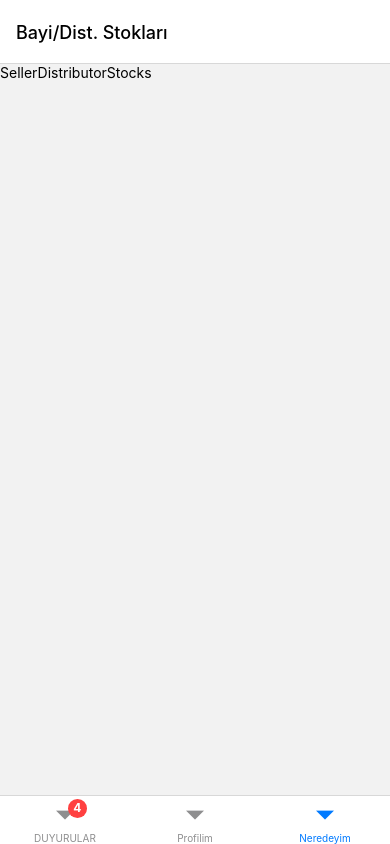
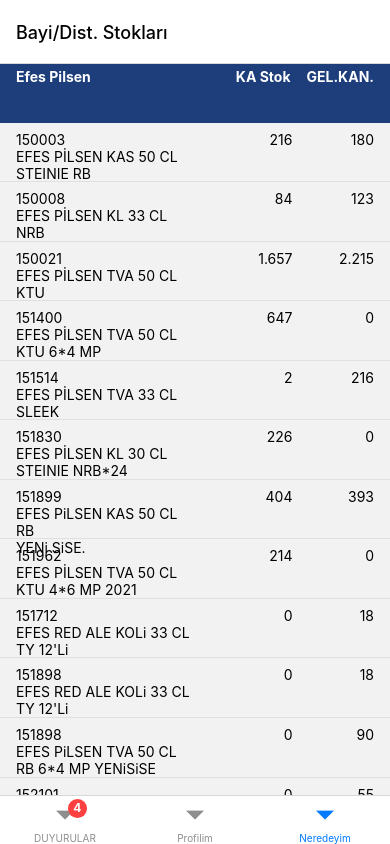
Before and after one commit to Ardaerenylcn/KA, a React Native app: screen /Neredeyim in a window 390 px wide. Built offline with nearby package versions, Linux system fonts and the light colour scheme.

Commit message:
git commit -m "Create SellerDistributorStockHeader SellerDistributorStockBody and sellerPage screens"

```diff
--- a/Screens/SellerDistributorStocks.js
+++ b/Screens/SellerDistributorStocks.js
@@ -1,12 +1,188 @@
-import { View, Text } from 'react-native';
-import React from 'react';
+import {
+	View,
+	ScrollView,
+	TouchableOpacity,
+	StyleSheet,
+	Image,
+} from 'react-native';
+import React, { useRef } from 'react';
+import SellerDistributorStockHeader from '../component/SellerDistributorStockComponents/SellerDistributorStockHeader';
+import SellerDistirbutorStockBody from '../component/SellerDistributorStockComponents/SellerDistirbutorStockBody';
+import colors from '../constants/colors';
 
 const SellerDistributorStocks = () => {
+	const scrollViewRef = useRef(null);
+
+	const handlePress = () => {
+		if (scrollViewRef.current) {
+			scrollViewRef.current.scrollTo({ x: 0, y: 0, animated: true });
+		}
+	};
+
 	return (
 		<View>
-			<Text>SellerDistributorStocks</Text>
+			<TouchableOpacity style={styles.floatingButton} onPress={handlePress}>
+				<Image
+					style={styles.tinyArrowLogo}
+					source={require('../assets/icons/ic-arrow-up.png')}
+				/>
+			</TouchableOpacity>
+
+			<ScrollView ref={scrollViewRef}>
+				<>
+					<SellerDistributorStockHeader product={'Efes Pilsen'} />
+					<SellerDistirbutorStockBody
+						productCode={'150003'}
+						productFullName={'EFES PİLSEN KAS 50 CL'}
+						type={'STEINIE RB'}
+						stock={216}
+						gelKan={180}
+					/>
+					<SellerDistirbutorStockBody
+						productCode={'150008'}
+						productFullName={'EFES PİLSEN KL 33 CL NRB'}
+						stock={84}
+						gelKan={123}
+					/>
+					<SellerDistirbutorStockBody
+						productCode={'150021'}
+						productFullName={'EFES PİLSEN TVA 50 CL'}
+						type={'KTU'}
+						stock={1.657}
+						gelKan={2.215}
+					/>
+					<SellerDistirbutorStockBody
+						productCode={'151400'}
+						productFullName={'EFES PİLSEN TVA 50 CL'}
+						type={'KTU 6*4 MP'}
+						stock={647}
+						gelKan={0}
+					/>
+					<SellerDistirbutorStockBody
+						productCode={'151514'}
+						productFullName={'EFES PİLSEN TVA 33 CL'}
+						type={'SLEEK'}
+						stock={2}
+						gelKan={216}
+					/>
+					<SellerDistirbutorStockBody
+						productCode={'151830'}
+						productFullName={'EFES PİLSEN KL 30 CL'}
+						type={'STEINIE NRB*24'}
+						stock={226}
+						gelKan={0}
+					/>
+					<SellerDistirbutorStockBody
+						productCode={'151899'}
+						productFullName={'EFES PiLSEN KAS 50 CL RB'}
+						type={'YENi SiSE.'}
+						stock={404}
+						gelKan={393}
+					/>
+					<SellerDistirbutorStockBody
+						productCode={'151962'}
+						productFullName={'EFES PİLSEN TVA 50 CL KTU 4*6 MP 2021'}
+						stock={214}
+						gelKan={0}
+					/>
+
+					<SellerDistirbutorStockBody
+						productCode={'151712'}
+						productFullName={"EFES RED ALE KOLi 33 CL TY 12'Li"}
+						stock={0}
+						gelKan={18}
+					/>
+					<SellerDistirbutorStockBody
+						productCode={'151898'}
+						productFullName={"EFES RED ALE KOLi 33 CL TY 12'Li"}
+						stock={0}
+						gelKan={18}
+					/>
+					<SellerDistirbutorStockBody
+						productCode={'151898'}
+						productFullName={'EFES PiLSEN TVA 50 CL RB 6*4 MP YENiSiSE'}
+						stock={0}
+						gelKan={90}
+					/>
+					<SellerDistirbutorStockBody
+						productCode={'152101'}
+						productFullName={'EFES PiLSEN FIÇI 50 L Miller Genuine Draft'}
+						stock={0}
+						gelKan={55}
+					/>
+					<SellerDistributorStockHeader product={'Miller Genuine Draft'} />
+					<SellerDistirbutorStockBody
+						productCode={'150137'}
+						productFullName={'MGD KL 33 CL NRB'}
+						stock={46}
+						gelKan={11}
+					/>
+					<SellerDistirbutorStockBody
+						productCode={'150138'}
+						productFullName={'MGD KL 33 CL NRB 4*6 MP'}
+						stock={3}
+						gelKan={0}
+					/>
+					<SellerDistirbutorStockBody
+						productCode={'150204'}
+						productFullName={'MGD TVA 50 CL KTU'}
+						stock={17}
+						gelKan={26}
+					/>
+					<SellerDistirbutorStockBody
+						productCode={'151420'}
+						productFullName={"MGD KL 50 CL NRB Beck's"}
+						stock={123}
+						gelKan={114}
+					/>
+					<SellerDistirbutorStockBody
+						productCode={'150284'}
+						productFullName={'BECKS KL 33 CL NRB'}
+						stock={30}
+						gelKan={21}
+					/>
+					<SellerDistirbutorStockBody
+						productCode={'150292'}
+						productFullName={'BECKS TVA 50 CL KTU'}
+						stock={60}
+						gelKan={69}
+					/>
+					<SellerDistirbutorStockBody
+						productCode={'151384'}
+						productFullName={'BECKS KL 50 CL NRB'}
+						stock={148}
+						gelKan={209}
+					/>
+					<SellerDistirbutorStockBody
+						productCode={'151905'}
+						productFullName={'BECKS KL 50 CL NRB 4*4'}
+						stock={166}
+						gelKan={0}
+					/>
+				</>
+			</ScrollView>
 		</View>
 	);
 };
 
+const styles = StyleSheet.create({
+	floatingButton: {
+		position: 'absolute',
+		borderRadius: 28,
+		bottom: 16,
+		right: 16,
+		width: 52,
+		height: 52,
+		backgroundColor: colors.efesblue,
+		alignItems: 'center',
+		justifyContent: 'center',
+		elevation: 3,
+		flex: 1,
+		zIndex: 1,
+	},
+	tinyArrowLogo: {
+		width: 28,
+		height: 28,
+	},
+});
 export default SellerDistributorStocks;
--- /dev/null
+++ b/component/SellerDistributorStockComponents/SellerDistirbutorStockBody.js
@@ -0,0 +1,61 @@
+import { View, Text, StyleSheet } from 'react-native';
+import React, { useRef } from 'react';
+import colors from '../../constants/colors';
+import distances from '../../constants/distances';
+
+const SellerDistirbutorStockBody = ({
+	productCode,
+	productFullName,
+	type,
+	stock,
+	gelKan,
+}) => {
+	return (
+		<View style={styles.SellerDistirbutorStockBody}>
+			<View style={styles.SellerDistirbutorStockBodyProductArea}>
+				<Text>{productCode}</Text>
+				<Text>{productFullName}</Text>
+				<Text>{type}</Text>
+			</View>
+			<View style={styles.sellerDistirbutorStockBodyStockArea}>
+				<View style={styles.sellerDistirbutorStockBodyStockAreaKaStock}>
+					<Text>{stock}</Text>
+				</View>
+				<View style={styles.sellerDistirbutorStockBodyStockAreaGelKan}>
+					<Text>{gelKan}</Text>
+				</View>
+			</View>
+		</View>
+	);
+};
+
+const styles = StyleSheet.create({
+	SellerDistirbutorStockBody: {
+		flex: 1,
+		borderBottomWidth: 1,
+		borderColor: colors.borderColor,
+		flexDirection: 'row',
+	},
+	SellerDistirbutorStockBodyProductArea: {
+		flex: 1,
+		marginHorizontal: distances.defaultDistance,
+		marginVertical: distances.quarterDistance,
+	},
+	sellerDistirbutorStockBodyStockArea: {
+		flex: 1,
+		flexDirection: 'row',
+		justifyContent: 'flex-end',
+		marginTop:distances.halfDistance
+	},
+	sellerDistirbutorStockBodyStockAreaKaStock: {
+		flex: 1,
+		alignItems: 'flex-end',
+	},
+	sellerDistirbutorStockBodyStockAreaGelKan: {
+		flex: 1,
+		alignItems: 'flex-end',
+		marginRight: distances.defaultDistance,
+	},
+});
+
+export default SellerDistirbutorStockBody;
--- /dev/null
+++ b/component/SellerDistributorStockComponents/SellerDistributorStockHeader.js
@@ -0,0 +1,59 @@
+import { View, Text, StyleSheet } from 'react-native';
+import React from 'react';
+import colors from '../../constants/colors';
+import distances from '../../constants/distances';
+
+const SellerDistributorStockHeader = ({ product }) => {
+	return (
+		<View style={styles.SellerDistributorStockHeaderContainer}>
+			<View style={styles.SellerDistributorStockHeaderContainerTextArea}>
+				<View style={styles.SellerDistributorStockHeaderContainerTextAreaLeft}>
+					<Text style={styles.SellerDistributorStockHeaderTextStyleLeftSide}>
+						{product}
+					</Text>
+				</View>
+				<View style={styles.SellerDistributorStockHeaderContainerTextAreaRight}>
+					<Text style={styles.SellerDistributorStockHeaderTextStyle}>
+						KA Stok
+					</Text>
+					<Text style={styles.SellerDistributorStockHeaderTextStyle}>
+						GEL.KAN.
+					</Text>
+				</View>
+			</View>
+		</View>
+	);
+};
+
+const styles = StyleSheet.create({
+	SellerDistributorStockHeaderContainer: {
+		flex: 1,
+		backgroundColor: colors.efesblue,
+	},
+	SellerDistributorStockHeaderContainerTextArea: {
+		flexDirection: 'row',
+	},
+	SellerDistributorStockHeaderContainerTextAreaRight: {
+		flex: 1,
+		justifyContent: 'flex-end',
+		flexDirection: 'row',
+		marginRight: distances.defaultDistance,
+	},
+	SellerDistributorStockHeaderContainerTextAreaLeft: {
+		marginLeft: distances.defaultDistance,
+	},
+
+	SellerDistributorStockHeaderTextStyle: {
+		color: colors.white,
+		fontWeight: 'bold',
+		marginLeft: distances.defaultDistance,
+		marginVertical: distances.quarterDistance / 2,
+	},
+	SellerDistributorStockHeaderTextStyleLeftSide: {
+		color: colors.white,
+		fontWeight: 'bold',
+		marginVertical: distances.quarterDistance / 2,
+	},
+});
+
+export default SellerDistributorStockHeader;
```
Also changed, not shown: assets/icons/ic-arrow-up.png (added).
